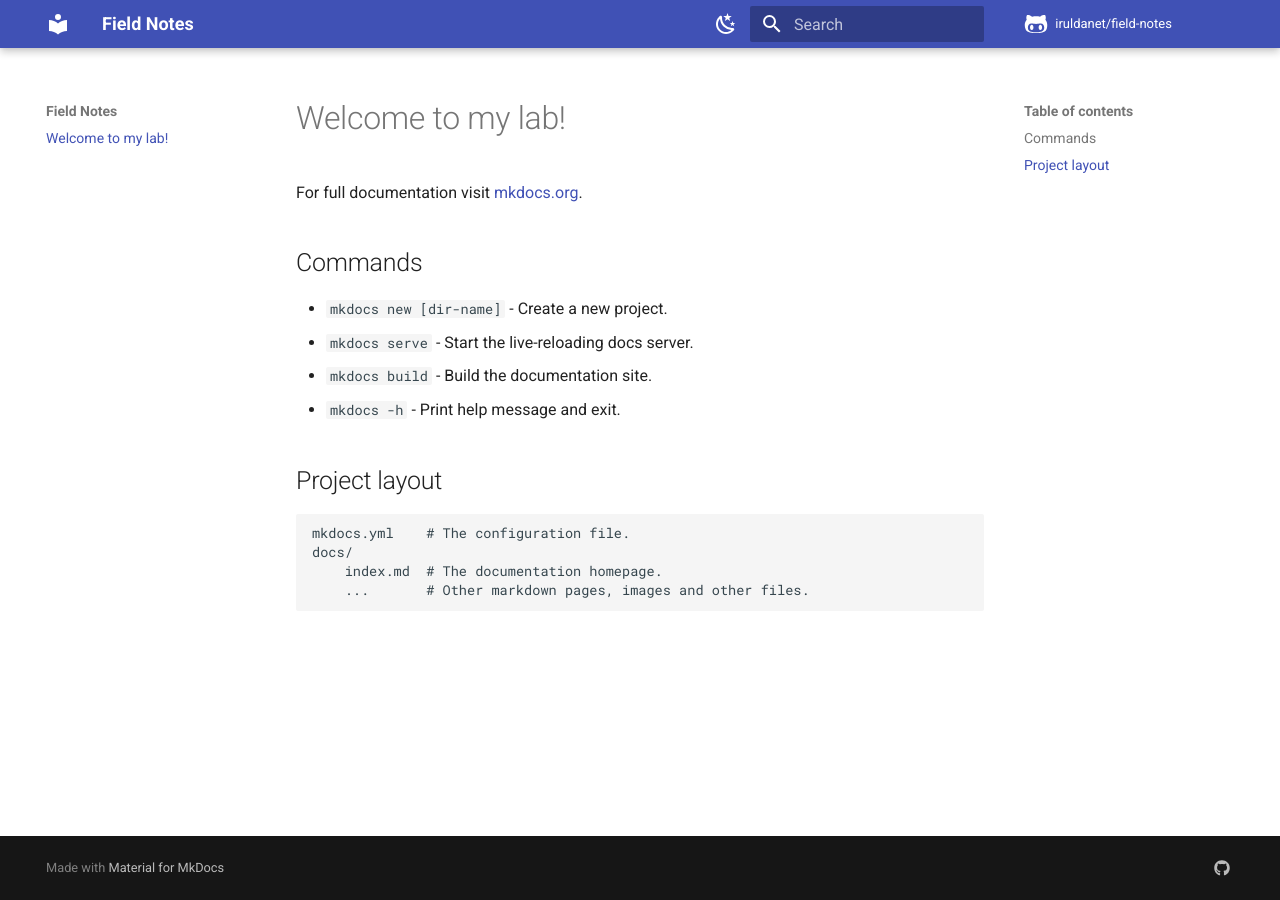
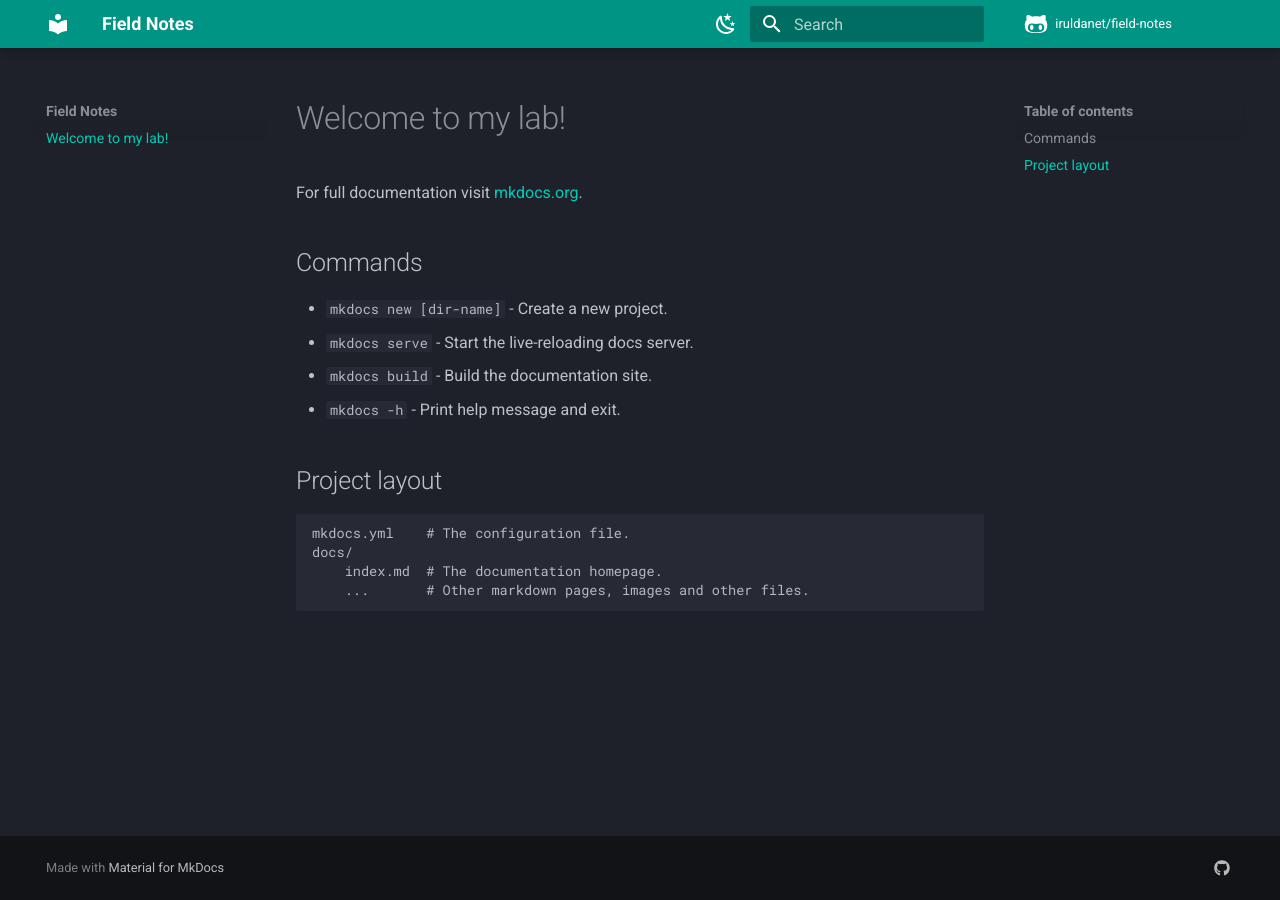
Before and after one commit to damitasalmon/field-notes, an MkDocs documentation site: the page built from docs/index.md, in a window 1280 px wide. Built offline with MkDocs 1.6.1 and Material for MkDocs 9.7.7, drawn with Linux system fonts in a browser that asks for light colours; comment, search, counter and statistics services are not loaded.

Commit message:
Add RSS plugin, change accent color, update links

```diff
--- a/mkdocs.yml
+++ b/mkdocs.yml
@@ -9,12 +9,14 @@ theme:
   name: material
   palette:
     # Palette toggle for dark mode
-    - scheme: graffiti
+    - scheme: slate
+      primary: teal
       toggle:
         icon: material/weather-night
         name: Switch to light mode
     # Palette toggle for light mode
     - scheme: default
+      primary: teal
       toggle:
         icon: material/weather-sunny
         name: Switch to dark mode
```
